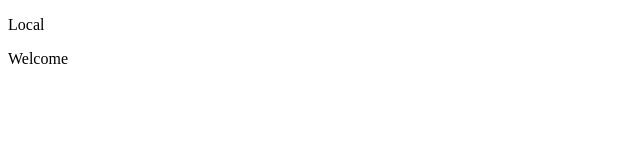
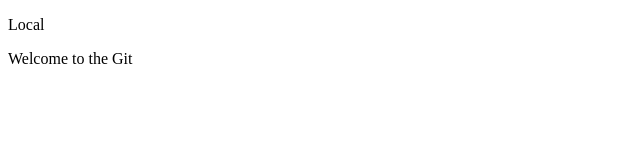
Before and after one commit to JagadeeshRenangi/NewRepo, a plain HTML site: page index.html in a window 1280 px wide. Shown: the full height of the page, 0-640 px from the left. Drawn offline with Linux system fonts and the light colour scheme.

Commit message:
Modified text

```diff
--- a/index.html
+++ b/index.html
@@ -7,6 +7,6 @@
 </head>
 <body>
     <p>Local</p>
-    <p>Welcome</p>
+    <p>Welcome to the Git</p>
 </body>
 </html>
```
